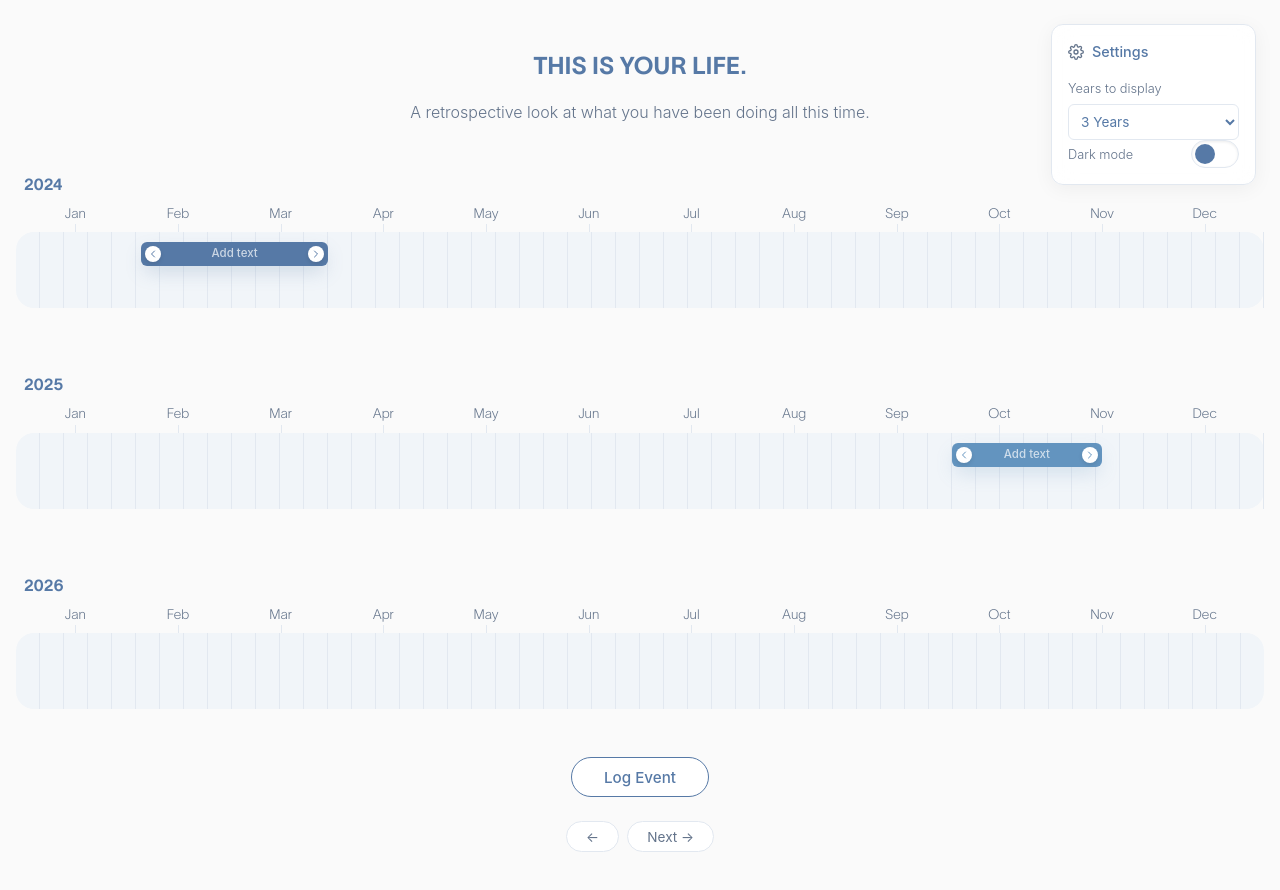
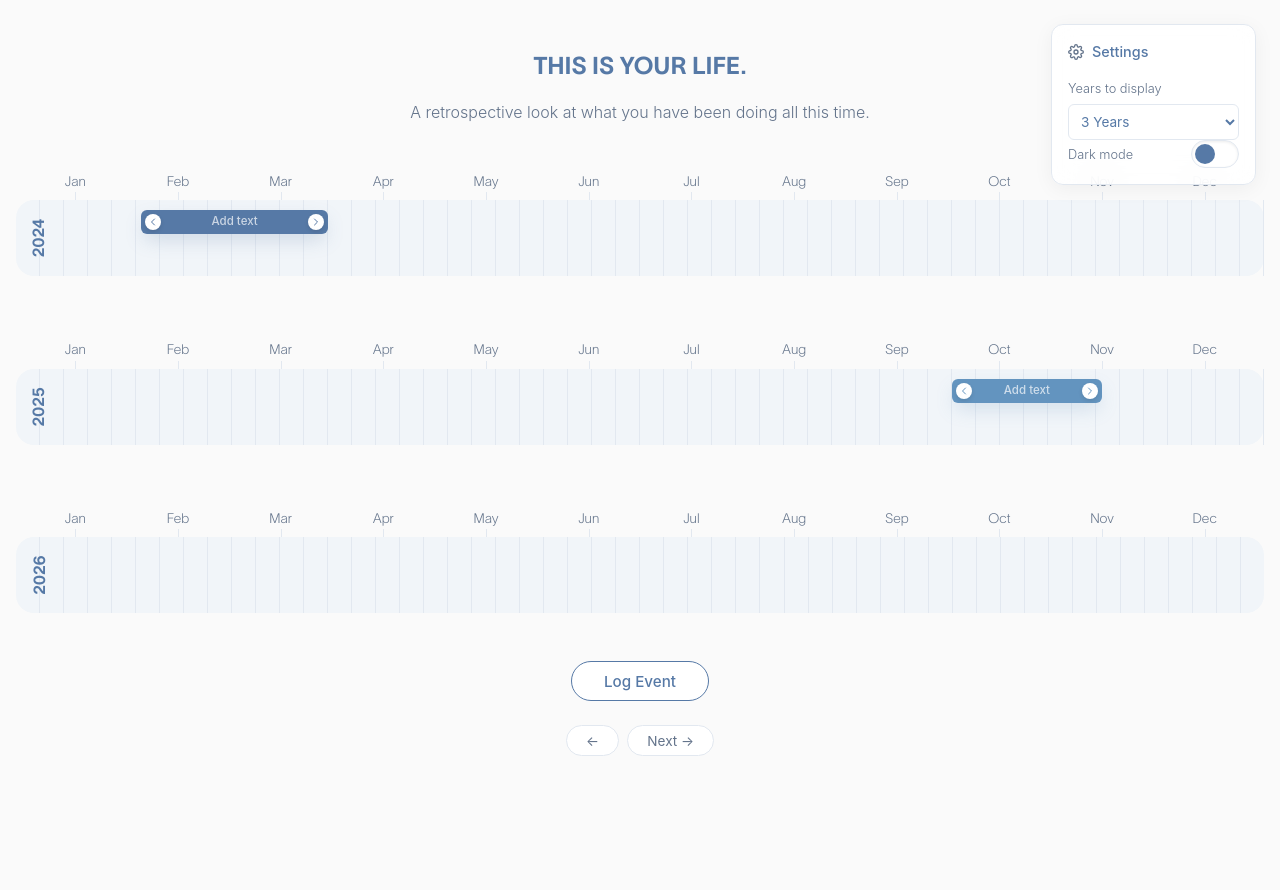
Before and after one commit to miggu/timeline, a React (Vite) app: page / in a window 1280 px wide. Shown: the top 890 px of the page. After the commit the page ends 804 px from the top, so only its background shows below. Built offline with nearby package versions, Linux system fonts and the light colour scheme; a web font is replaced by a local one.

Commit message:
Move year labels into timeline track

```diff
--- a/src/components/TimelineRow.tsx
+++ b/src/components/TimelineRow.tsx
@@ -53,9 +53,6 @@ export const TimelineRow: React.FC<TimelineRowProps> = ({
 
 	return (
 		<div className="timeline-row" id={`row-${year}`}>
-			<div className="timeline-row__year">
-				{year}
-			</div>
 			<div className="timeline-row__months">
 				<span className="timeline-row__month">Jan</span>
 				<span className="timeline-row__month">Feb</span>
@@ -71,6 +68,9 @@ export const TimelineRow: React.FC<TimelineRowProps> = ({
 				<span className="timeline-row__month">Dec</span>
 			</div>
 			<div className="timeline-row__track">
+				<div className="timeline-row__year-marker" aria-hidden="true">
+					<span className="timeline-row__year-text">{year}</span>
+				</div>
 				{Array.from({ length: 52 }, (_, i) => (
 					<WeekCell key={i} year={year} weekNumber={i + 1} />
 				))}
--- a/src/styles/timeline-row.css
+++ b/src/styles/timeline-row.css
@@ -1,14 +1,6 @@
 .timeline-row {
 	position: relative;
 	width: 100%;
-}
-
-.timeline-row__year {
-	font-weight: 700;
-	margin-bottom: 0.5rem;
-	color: var(--text-primary);
-	text-align: left;
-	padding-left: 0.5rem;
 }
 
 .timeline-row__months {
@@ -46,6 +38,27 @@
 	overflow: visible;
 }
 
+.timeline-row__year-marker {
+	position: absolute;
+	top: 50%;
+	left: 0.2rem;
+	display: flex;
+	align-items: center;
+	justify-content: center;
+	pointer-events: none;
+	z-index: 1;
+	transform: translateY(-50%);
+}
+
+.timeline-row__year-text {
+	color: var(--text-primary);
+	font-weight: 700;
+	font-size: 1rem;
+	transform: rotate(-90deg);
+	transform-origin: center;
+	white-space: nowrap;
+}
+
 .timeline-row__week {
 	flex: 1;
 	border-right: 1px solid var(--track-border);
```
